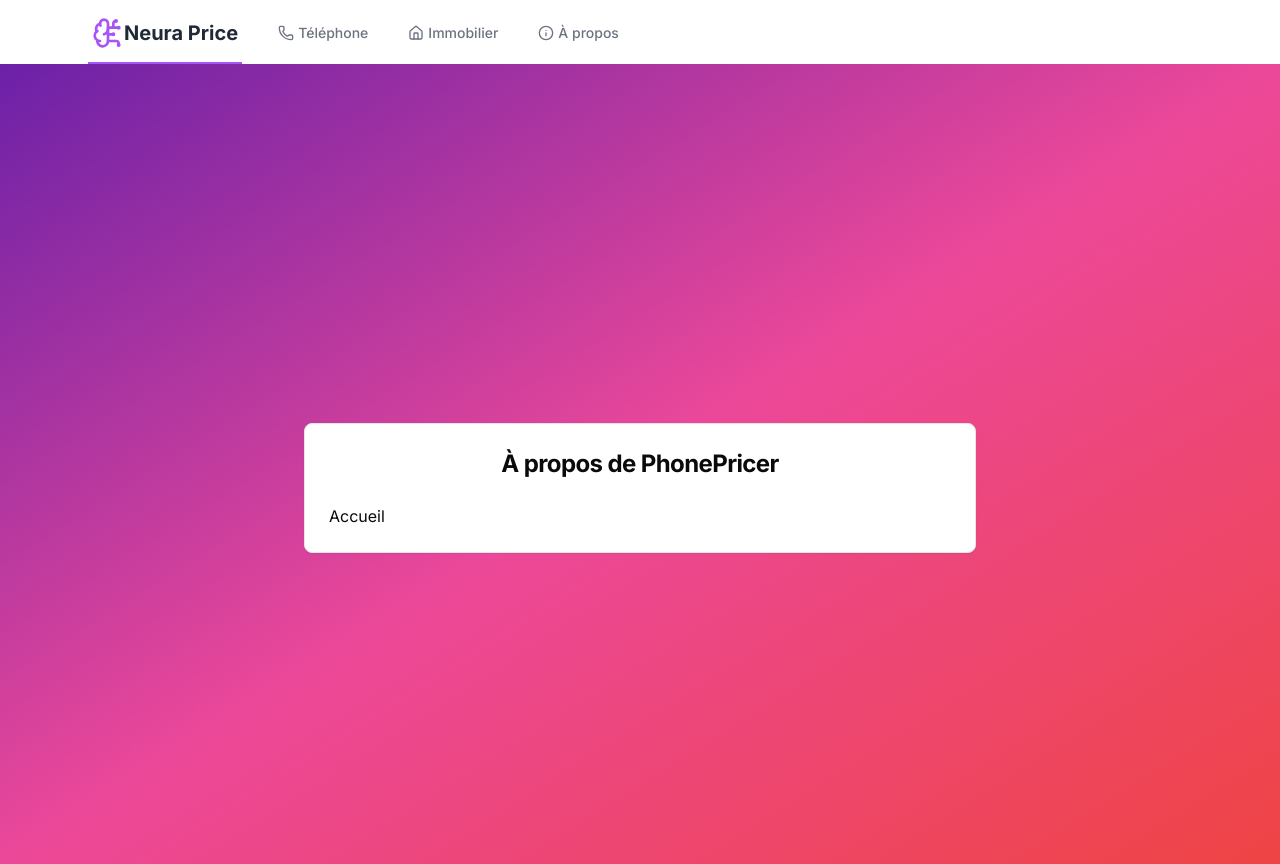
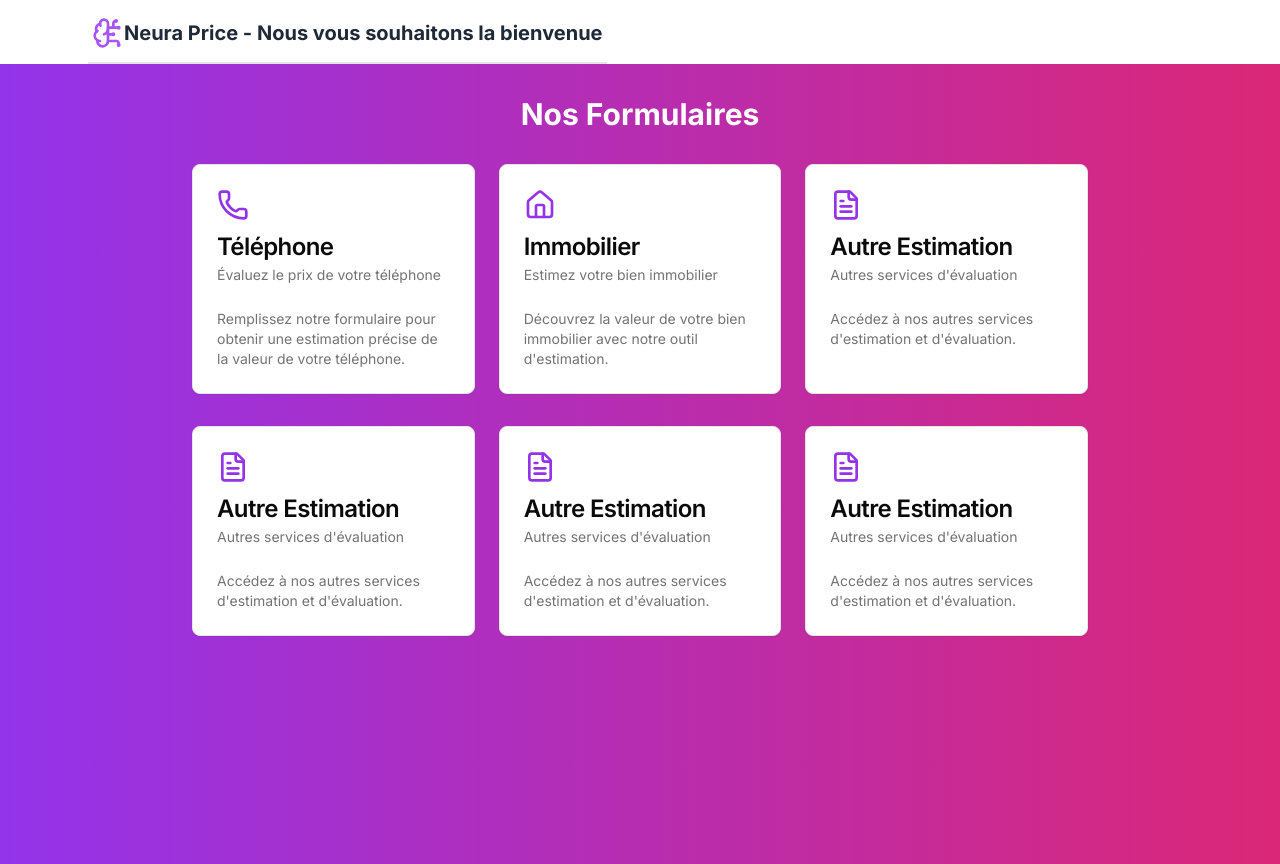
Before and after one commit to Florian-DAUVERGNE/NeuraPrice, a Next.js app in the folder Frontend/: page / in a window 1280 px wide. Built offline with nearby package versions, Linux system fonts and the light colour scheme.

Commit message:
feat : improved NavBar and HomePage

```diff
--- a/Frontend/app/components/Navbar.tsx
+++ b/Frontend/app/components/Navbar.tsx
@@ -16,15 +16,14 @@ export function Navbar() {
 
               <div className="hidden sm:ml-6 sm:flex sm:space-x-8">
 </div>
-              {/*<span className="ml-2 text-xl font-bold text-gray-800">Neura Price</span>*/}
             </div>
             <div className="hidden sm:ml-6 sm:flex sm:space-x-8">
 
-                <Link
+              {pathname !== "/" ? (
+                <>
+                                <Link
                 href="/"
-                className={`${
-                  pathname === "/" ? "border-purple-500   text-gray-800" : "border-transparent text-gray-500 hover:border-gray-300 hover:text-gray-700"
-                } inline-flex items-center px-1 pt-1 border-b-2 text-xl ml-2 font-bold`}
+                className={"border-transparent text-gray-500 hover:border-gray-300 hover:text-gray-700 inline-flex items-center px-1 pt-1 border-b-2 text-xl ml-2 font-bold"}
               >
                 <BrainCircuit className="h-8 w-8 text-purple-500" />
                 Neura Price
@@ -54,6 +53,16 @@ export function Navbar() {
               >
                 <Info className="mr-1 h-4 w-4" />À propos
               </Link>
+              </>
+            ) : (
+              <div
+              className={"text-gray-800 inline-flex items-center px-1 pt-1 border-b-2 text-xl ml-2 font-bold"}
+            >
+              <BrainCircuit className="h-8 w-8 text-purple-500 " />
+
+              Neura Price - Nous vous souhaitons la bienvenue
+            </div>
+            )}
             </div>
           </div>
         </div>
--- a/Frontend/app/page.tsx
+++ b/Frontend/app/page.tsx
@@ -1,16 +1,133 @@
-import { Card, CardContent, CardHeader, CardTitle } from "@/components/ui/card"
+"use client"
+import { motion } from "framer-motion"
+import Link from "next/link"
+import { Phone, Home, FileText } from "lucide-react"
+import { Card, CardContent, CardDescription, CardHeader, CardTitle } from "@/components/ui/card"
 
-export default function About() {
+export default function FormCards() {
   return (
-    <main className="min-h-screen bg-gradient-to-br from-purple-800 via-pink-500 to-red-500 pt-16 flex items-center justify-center p-4">
-      <Card className="w-full max-w-2xl">
-        <CardHeader>
-          <CardTitle className="text-2xl font-bold text-center">À propos de PhonePricer</CardTitle>
-        </CardHeader>
-        <CardContent className="space-y-4">
-          Accueil
-        </CardContent>
-      </Card>
-    </main>
+    <div className="min-h-screen bg-gradient-to-r from-purple-600 to-pink-600 p-8">
+            <div className="mx-auto max-w-4xl">
+        <h1 className="mb-8 text-center text-3xl font-bold text-white animate-fade-in">Nos Formulaires</h1>
+
+        <div className="grid gap-6 md:grid-cols-2 lg:grid-cols-3">
+        <motion.div initial={{ opacity: 0, y: 20 }} animate={{ opacity: 1, y: 0 }} transition={{ duration: 1 }}>
+          <Link href="/phone" className="group transition-all duration-300 hover:scale-105 hover:-translate-y-1">
+            <Card className="h-full transition-shadow duration-300 group-hover:shadow-xl">
+              <CardHeader>
+                <Phone className="mb-2 h-8 w-8 text-purple-600 transition-transform duration-300 group-hover:scale-110 group-hover:rotate-12" />
+                <CardTitle className="transition-colors duration-300 group-hover:text-purple-600">Téléphone</CardTitle>
+                <CardDescription>Évaluez le prix de votre téléphone</CardDescription>
+              </CardHeader>
+              <CardContent>
+                <p className="text-sm text-muted-foreground">
+                  Remplissez notre formulaire pour obtenir une estimation précise de la valeur de votre téléphone.
+                </p>
+              </CardContent>
+            </Card>
+          </Link>
+          </motion.div>
+
+          <motion.div initial={{ opacity: 0, y: 20 }} animate={{ opacity: 1, y: 0 }} transition={{ duration: 1.2 }}>
+          <Link href="/realestate" className="group transition-all duration-300 hover:scale-105 hover:-translate-y-1">
+            <Card className="h-full transition-shadow duration-300 group-hover:shadow-xl">
+              <CardHeader>
+                <Home className="mb-2 h-8 w-8 text-purple-600 transition-transform duration-300 group-hover:scale-110 group-hover:rotate-12" />
+                <CardTitle className="transition-colors duration-300 group-hover:text-purple-600">Immobilier</CardTitle>
+                <CardDescription>Estimez votre bien immobilier</CardDescription>
+              </CardHeader>
+              <CardContent>
+                <p className="text-sm text-muted-foreground">
+                  Découvrez la valeur de votre bien immobilier avec notre outil d&apos;estimation.
+                </p>
+              </CardContent>
+            </Card>
+          </Link>
+          </motion.div>
+
+
+          <motion.div initial={{ opacity: 0, y: 20 }} animate={{ opacity: 1, y: 0 }} transition={{ duration: 1.4 }}>
+          <Link href="/forms/autre" className="group transition-all duration-300 hover:scale-105 hover:-translate-y-1">
+            <Card className="h-full transition-shadow duration-300 group-hover:shadow-xl">
+              <CardHeader>
+                <FileText className="mb-2 h-8 w-8 text-purple-600 transition-transform duration-300 group-hover:scale-110 group-hover:rotate-12" />
+                <CardTitle className="transition-colors duration-300 group-hover:text-purple-600">
+                  Autre Estimation
+                </CardTitle>
+                <CardDescription>Autres services d&apos;évaluation</CardDescription>
+              </CardHeader>
+              <CardContent>
+                <p className="text-sm text-muted-foreground">
+                  Accédez à nos autres services d&apos;estimation et d&apos;évaluation.
+                </p>
+              </CardContent>
+            </Card>
+          </Link>
+          </motion.div>
+        </div>
+      </div>
+      <div className="mx-auto max-w-4xl">
+        <div className="mb-8 text-center text-3xl font-bold text-white animate-fade-in"></div>
+        <div className="grid gap-6 md:grid-cols-2 lg:grid-cols-3">
+        <motion.div initial={{ opacity: 0, y: 20 }} animate={{ opacity: 1, y: 0 }} transition={{ duration: 1.4 }}>
+          <Link href="/forms/autre" className="group transition-all duration-300 hover:scale-105 hover:-translate-y-1">
+            <Card className="h-full transition-shadow duration-300 group-hover:shadow-xl">
+              <CardHeader>
+                <FileText className="mb-2 h-8 w-8 text-purple-600 transition-transform duration-300 group-hover:scale-110 group-hover:rotate-12" />
+                <CardTitle className="transition-colors duration-300 group-hover:text-purple-600">
+                  Autre Estimation
+                </CardTitle>
+                <CardDescription>Autres services d&apos;évaluation</CardDescription>
+              </CardHeader>
+              <CardContent>
+                <p className="text-sm text-muted-foreground">
+                  Accédez à nos autres services d&apos;estimation et d&apos;évaluation.
+                </p>
+              </CardContent>
+            </Card>
+          </Link>
+          </motion.div>
+
+          <motion.div initial={{ opacity: 0, y: 20 }} animate={{ opacity: 1, y: 0 }} transition={{ duration: 1.4 }}>
+          <Link href="/forms/autre" className="group transition-all duration-300 hover:scale-105 hover:-translate-y-1">
+            <Card className="h-full transition-shadow duration-300 group-hover:shadow-xl">
+              <CardHeader>
+                <FileText className="mb-2 h-8 w-8 text-purple-600 transition-transform duration-300 group-hover:scale-110 group-hover:rotate-12" />
+                <CardTitle className="transition-colors duration-300 group-hover:text-purple-600">
+                  Autre Estimation
+                </CardTitle>
+                <CardDescription>Autres services d&apos;évaluation</CardDescription>
+              </CardHeader>
+              <CardContent>
+                <p className="text-sm text-muted-foreground">
+                  Accédez à nos autres services d&apos;estimation et d&apos;évaluation.
+                </p>
+              </CardContent>
+            </Card>
+          </Link>
+          </motion.div>
+
+          <motion.div initial={{ opacity: 0, y: 20 }} animate={{ opacity: 1, y: 0 }} transition={{ duration: 1.4 }}>
+          <Link href="/forms/autre" className="group transition-all duration-300 hover:scale-105 hover:-translate-y-1">
+            <Card className="h-full transition-shadow duration-300 group-hover:shadow-xl">
+              <CardHeader>
+                <FileText className="mb-2 h-8 w-8 text-purple-600 transition-transform duration-300 group-hover:scale-110 group-hover:rotate-12" />
+                <CardTitle className="transition-colors duration-300 group-hover:text-purple-600">
+                  Autre Estimation
+                </CardTitle>
+                <CardDescription>Autres services d&apos;évaluation</CardDescription>
+              </CardHeader>
+              <CardContent>
+                <p className="text-sm text-muted-foreground">
+                  Accédez à nos autres services d&apos;estimation et d&apos;évaluation.
+                </p>
+              </CardContent>
+            </Card>
+          </Link>
+          </motion.div>
+
+        </div>
+      </div>
+    </div>
   )
 }
```
